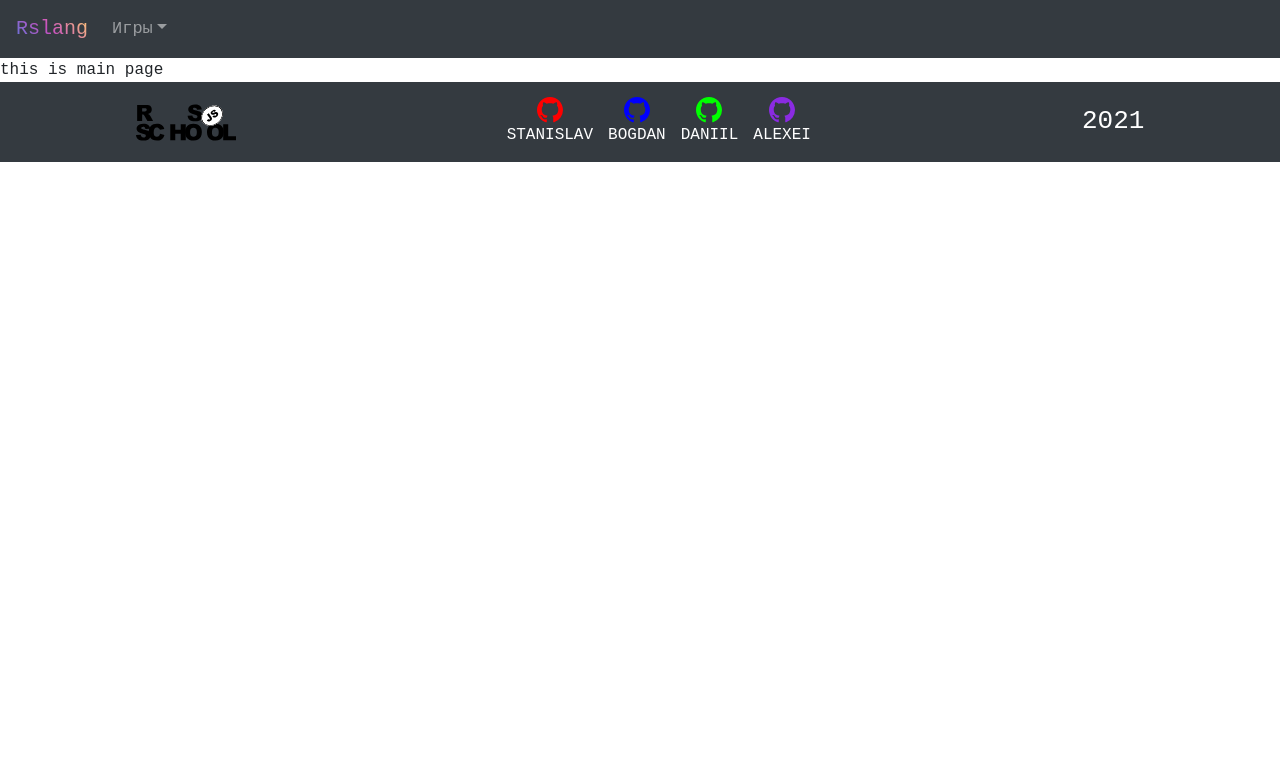
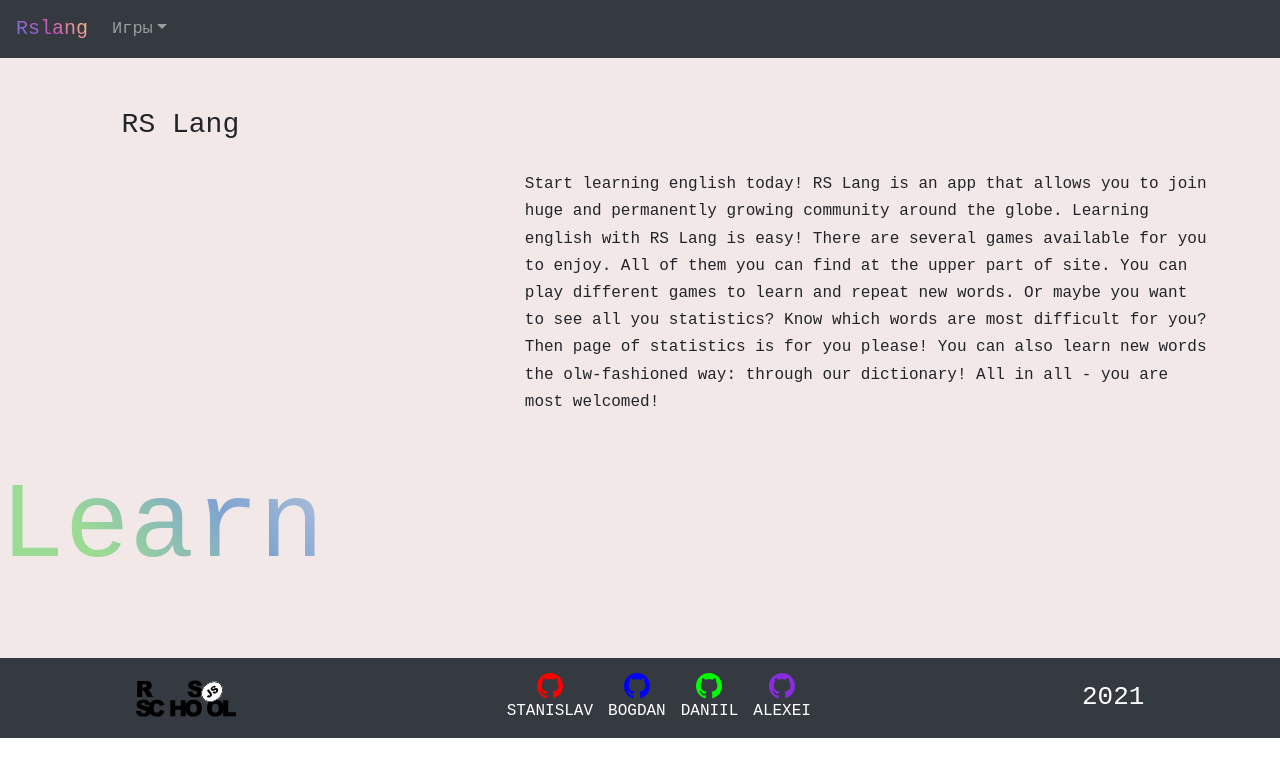
Before and after one commit to Demanikys/rslang, a React (Create React App) app: page / in a window 1280 px wide. Shown: the top 776 px of the page. Built offline with nearby package versions, Linux system fonts and the light colour scheme.

Commit message:
init: started main page

```diff
--- a/src/pages/MainPage/MainPage.jsx
+++ b/src/pages/MainPage/MainPage.jsx
@@ -1,6 +1,7 @@
 import React, { useEffect } from 'react';
 import { useDispatch } from 'react-redux';
 import toggleShowStatus from '../../actions/footerAction';
+import NavigationBlock from './NavigationBlock/NavigationBlock';
 
 const MainPage = () => {
   const dispatch = useDispatch();
@@ -11,7 +12,7 @@ const MainPage = () => {
 
   return (
     <div>
-      this is main page
+      <NavigationBlock />
     </div>
   );
 };
--- /dev/null
+++ b/src/pages/MainPage/NavigationBlock/NavigationBlock.jsx
@@ -0,0 +1,27 @@
+import React from 'react';
+import style from './NavigationBlock.module.scss';
+
+const NavigationBlock = () => (
+  <div className={style.page}>
+    <div className={style.description}>
+      <div className={style.description__block}>
+        <h3 className={style.description__title}>
+          RS Lang
+        </h3>
+        <p className={style.description__p}>
+          Start learning english today! RS Lang is an app that allows you to join huge and
+          permanently growing community around the globe. Learning english with RS Lang is
+          easy! There are several games available for you to enjoy. All of them you can
+          find at the upper part of site. You can play different games to learn and
+          repeat new words. Or maybe you want to see all you statistics? Know which
+          words are most difficult for you? Then page of statistics is for you please!
+          You can also learn new words the olw-fashioned way: through our dictionary!
+          All in all - you are most welcomed!
+        </p>
+        <span className={style.description__word}>Learn</span>
+      </div>
+    </div>
+  </div>
+);
+
+export default NavigationBlock;
--- /dev/null
+++ b/src/pages/MainPage/NavigationBlock/NavigationBlock.module.scss
@@ -0,0 +1,37 @@
+.page {
+  height: 600px;
+  background: #f3e8e8;
+
+  .description {
+    position: relative;
+    height: 600px;
+    padding: 50px 0;
+
+    .description__block {
+      width: 90%;
+      margin: 0 auto;
+
+      .description__title {
+        width: 90%;
+        margin: 0 auto 30px;
+      }
+
+      .description__p {
+        line-height: 1.7em;
+        width: 60%;
+        float: right;
+      }
+
+      .description__word {
+        position: absolute;
+        bottom: 50px;
+        left: 0;
+        font-size: 108px;
+        background: linear-gradient(45deg, #46CF42 33%, #0D61BC 66%, #8AA9D6);
+        -webkit-background-clip: text;
+        -webkit-text-fill-color: transparent;
+        opacity: 0.5;
+      }
+    }
+  }
+}
```
